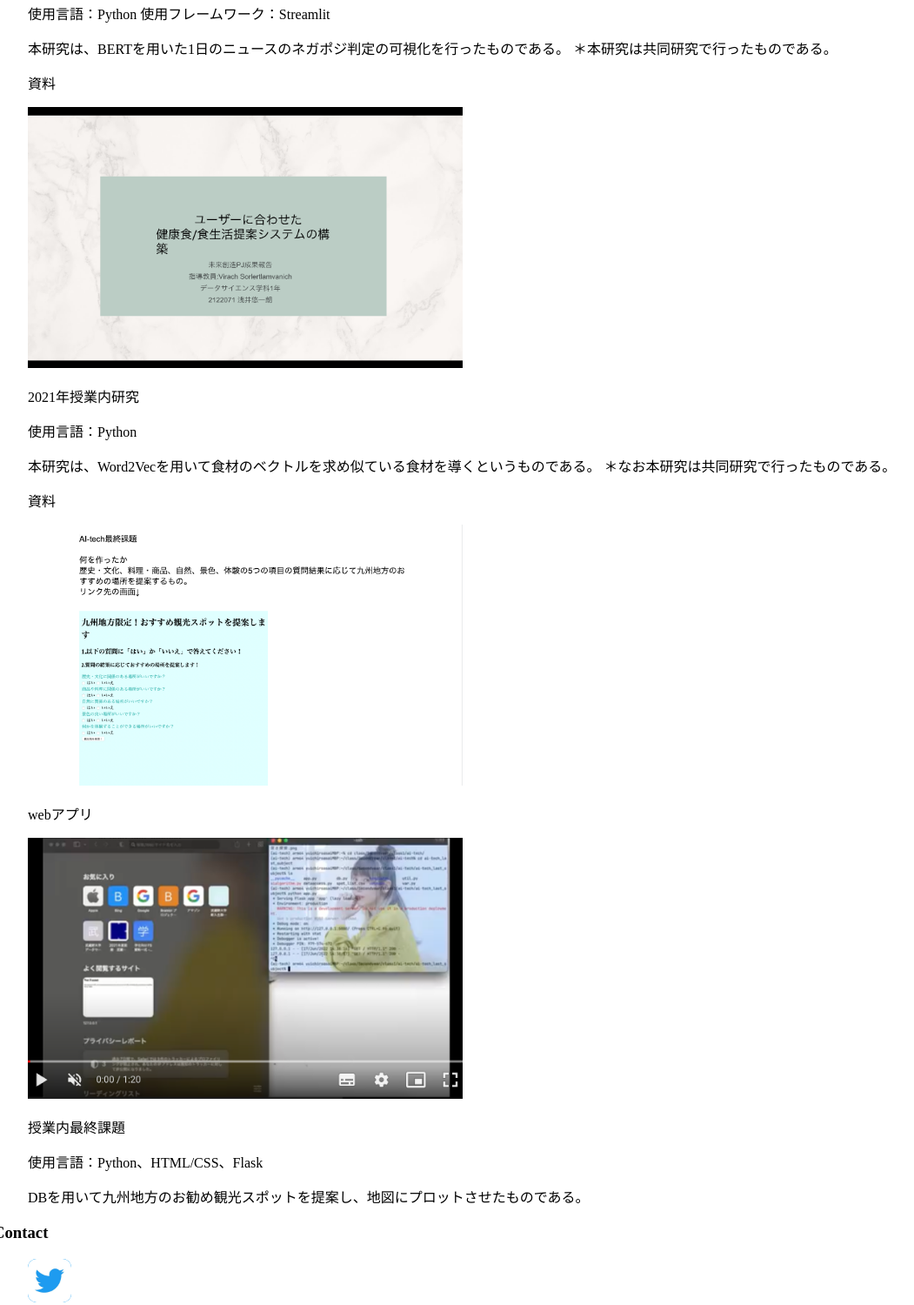
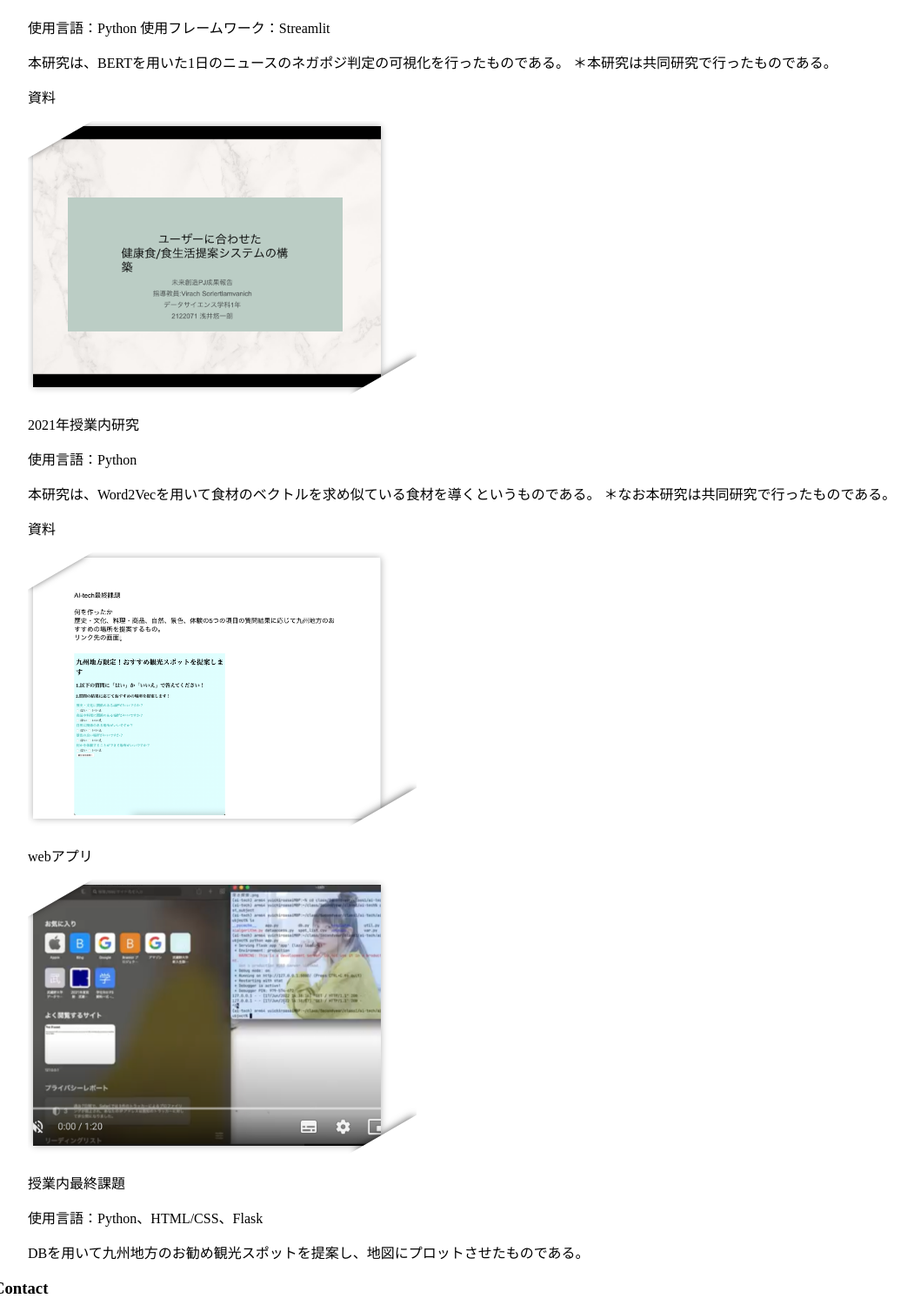
Before and after one commit to yuichiro1202/Portfolio1, a plain HTML site: page docs/index.html in a window 1280 px wide. Shown: the part 1864-3364 px from the top of the page at 87% size, without its empty margins (16-1067 px from the left). Drawn offline with Linux system fonts and the light colour scheme.

Commit message:
Update index.html

```diff
--- a/docs/index.html
+++ b/docs/index.html
@@ -63,24 +63,24 @@
                 <div class="about"><img class="worked" src="BohPJ_OC.jpg"></a></div>
             <p>webアプリ</p>
             <a href="https://drive.google.com/file/d/18W_jfxsbQ_S7rdXM3nYviUZnccSFCcrj/view?usp=sharing" target="_blank">
-                <img class="worked" src="BohPJ_OC_web.jpg"></a>
+                 <div class="about"><img class="worked" src="BohPJ_OC_web.jpg"></a></div>
             <p>2022年7月3日オープンキャンパスにて発表済み</p>
             <p>使用言語：Python 使用フレームワーク：Streamlit</p>
             <p>本研究は、BERTを用いた1日のニュースのネガポジ判定の可視化を行ったものである。
                 ＊本研究は共同研究で行ったものである。</p>
             <p>資料</p>
             <a href="https://drive.google.com/file/d/1l_qpVBldvM4tsR3lku38orIrjijQsE8d/view?usp=sharing" target="_blank">
-                <img class="worked" src="VirachPJ.jpg"></a>
+                 <div class="about"><img class="worked" src="VirachPJ.jpg"></a></div>
             <p>2021年授業内研究</p>
             <p>使用言語：Python</p>
             <p>本研究は、Word2Vecを用いて食材のベクトルを求め似ている食材を導くというものである。
             ＊なお本研究は共同研究で行ったものである。</p>
             <p>資料</p>
             <a href="https://drive.google.com/file/d/1QJF3qWSppfB8zFwKc6Egcuod-Z9h2lRx/view?usp=sharing" target="_blank">
-                <img class="worked" src="aitech_document.jpg"></a>
+                 <div class="about"><img class="worked" src="aitech_document.jpg"></a></div>
             <p>webアプリ</p>
              <a href="https://drive.google.com/file/d/1ZBakM6XK827l6asd2CkYSoWrw_gbauo8/view?usp=sharing" target="_blank">
-                <img class="worked" src="aitech_mov.jpg"></a>
+                 <div class="about"><img class="worked" src="aitech_mov.jpg"></a></div>
             <p>授業内最終課題</p>
             <p>使用言語：Python、HTML/CSS、Flask</p>
             <p>DBを用いて九州地方のお勧め観光スポットを提案し、地図にプロットさせたものである。</p>
```
